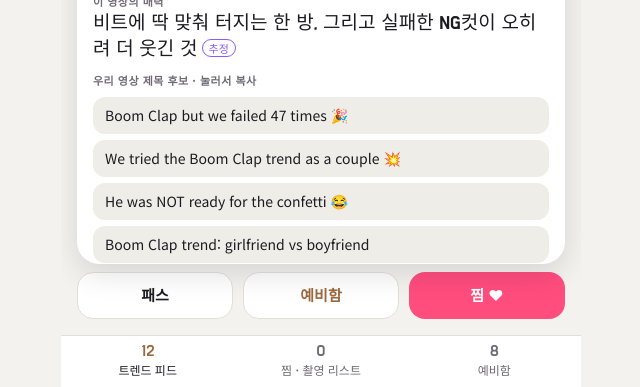
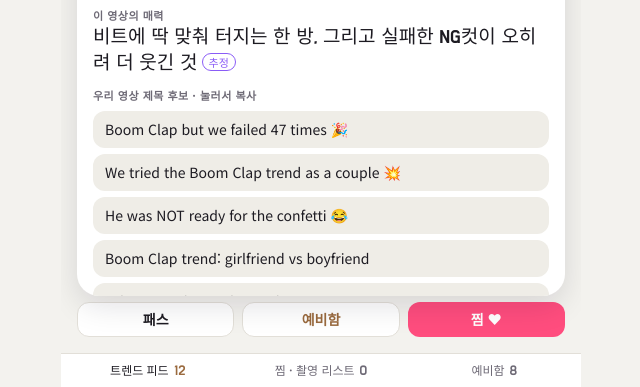
Before and after one commit to susoocho/egg-potato, a plain HTML site: page index.html in a window 1280 px wide. Shown: the part 413-800 px from the top of the page, without its empty margins (319-959 px from the left). Drawn offline with Linux system fonts and the light colour scheme.

Commit message:
Thinner action buttons and tab bar
Co-Authored-By: Claude Opus 5.5 <noreply@anthropic.com>
Claude-Session: https://claude.ai/code/session_01YPv6c2JoboHiLP3onA3uNq

```diff
--- a/index.html
+++ b/index.html
@@ -127,6 +127,9 @@ header h1{font-size:18px!important;flex:none!important}
 .ttl{padding-top:8px!important}.ttl b{font-size:20px!important}
 .actions{padding-top:8px!important}.actions button{padding:11px 0!important}
 nav button{padding:6px 0 8px!important;font-size:12px!important}nav button span{font-size:16px!important}
+.actions{padding-top:6px!important;gap:8px!important}.actions button{padding:6px 0!important;font-size:14px!important;border-radius:12px!important}
+nav button{padding:7px 0 7px!important;font-size:12px!important;display:flex!important;justify-content:center;align-items:baseline;gap:5px}
+nav button span{display:inline!important;font-size:14px!important;order:2}
 </style>
 </head><body>
 
```
